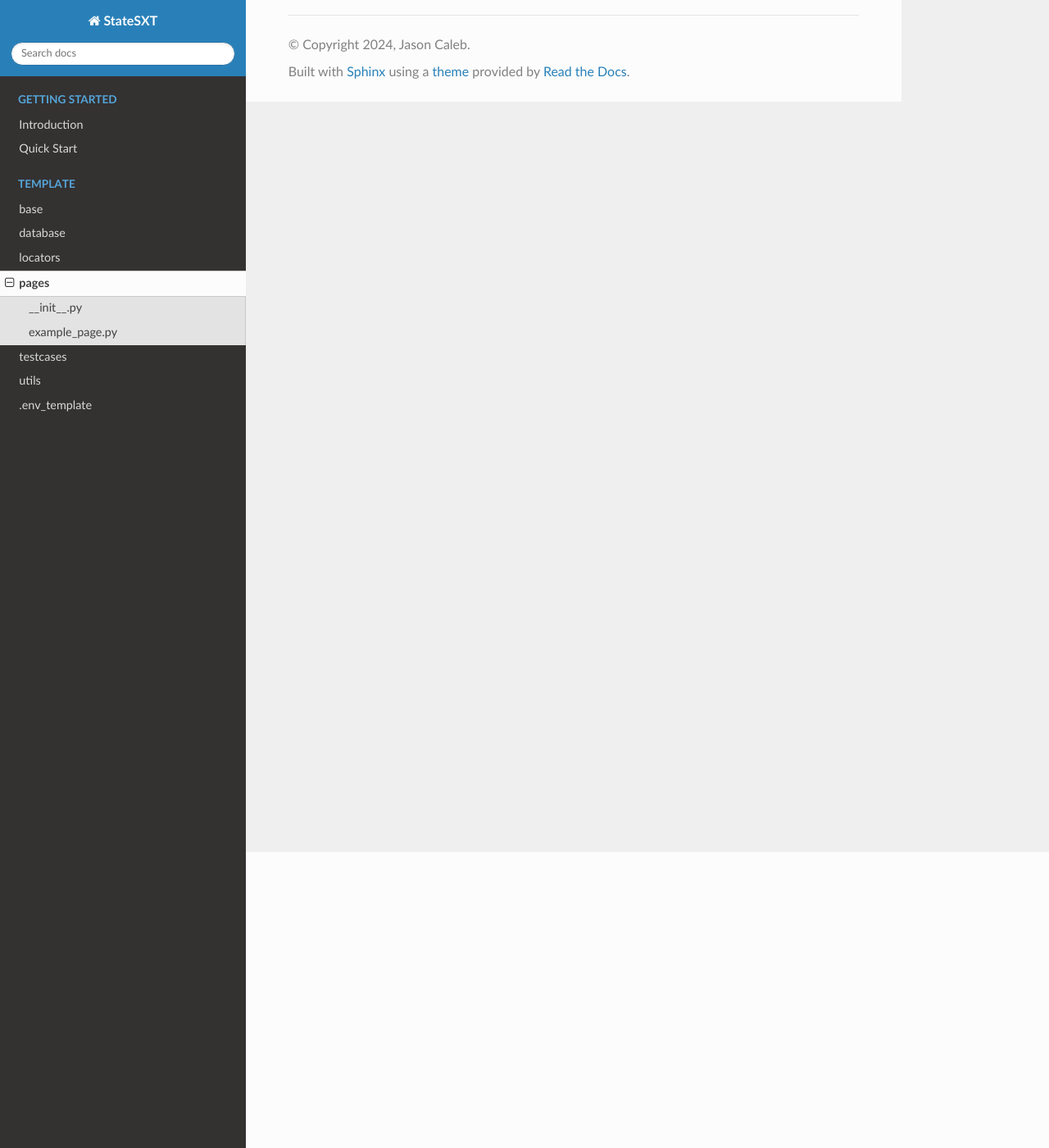
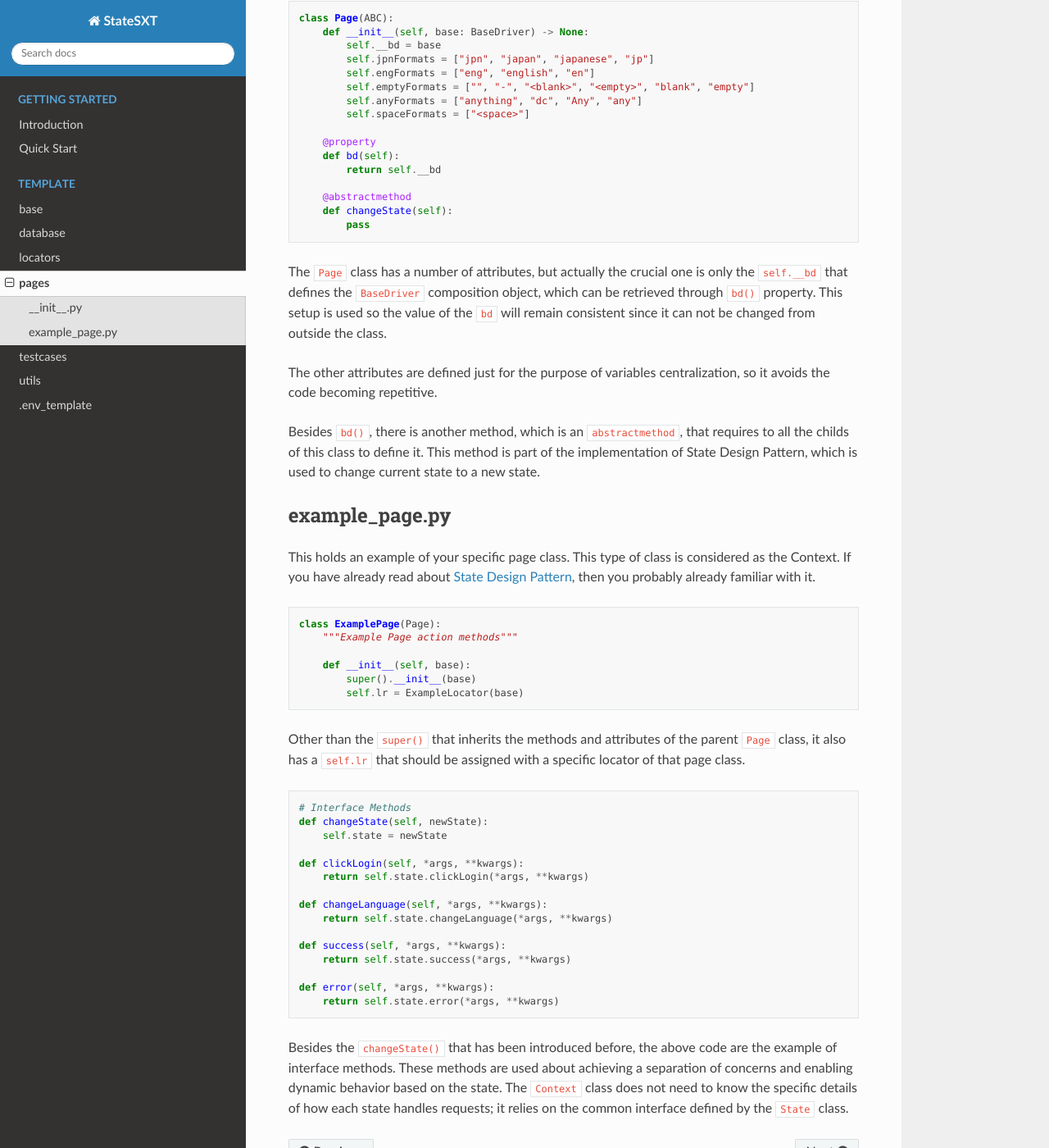
Before and after one commit to cjsonnnnn/StateSXT, a Sphinx documentation site: the page built from statesxt/docs/contents/pages.rst, in a window 1280 px wide and 1400 px high, scrolled down 361 px. Shown: the whole window at 82% size. Built offline with Sphinx 7.4.7 and the Read the Docs theme 2.0.0, drawn with Linux system fonts in a browser that asks for light colours; some of the changed text lies outside the part shown.

Commit message:
documentation for /locators and /pages

```diff
--- a/statesxt/docs/contents/pages.rst
+++ b/statesxt/docs/contents/pages.rst
@@ -1,10 +1,69 @@
 pages
 +++++
-This is where all pages are placed.
+This is where other things related to your pages are placed, e.g. transitions definition and methods whose scope is limited to pages only.
 
 
 __init__.py
 ===========
+For this dunder init file, besides its function to recognize the directory, in this case is ``/pages``, as a Python package, it also defines a ``Page`` class, which the parent of all your pages in the future.
+
+.. code-block:: python
+
+    class Page(ABC):
+        def __init__(self, base: BaseDriver) -> None:
+            self.__bd = base
+            self.jpnFormats = ["jpn", "japan", "japanese", "jp"]
+            self.engFormats = ["eng", "english", "en"]
+            self.emptyFormats = ["", "-", "<blank>", "<empty>", "blank", "empty"]
+            self.anyFormats = ["anything", "dc", "Any", "any"]
+            self.spaceFormats = ["<space>"]
+
+        @property
+        def bd(self):
+            return self.__bd
+
+        @abstractmethod
+        def changeState(self):
+            pass
+
+The ``Page`` class has a number of attributes, but actually the crucial one is only the ``self.__bd`` that defines the ``BaseDriver`` composition object, which can be retrieved through ``bd()`` property. This setup is used so the value of the ``bd`` will remain consistent since it can not be changed from outside the class.
+
+The other attributes are defined just for the purpose of variables centralization, so it avoids the code becoming repetitive.
+
+Besides ``bd()``, there is another method, which is an ``abstractmethod``, that requires to all the childs of this class to define it. This method is part of the implementation of State Design Pattern, which is used to change current state to a new state.
+
 
 example_page.py
 ===============
+This holds an example of your specific page class. This type of class is considered as the Context. If you have already read about `State Design Pattern <https://refactoring.guru/design-patterns/state>`_, then you probably already familiar with it.
+
+.. code-block:: python
+
+    class ExamplePage(Page):
+        """Example Page action methods"""
+
+        def __init__(self, base):
+            super().__init__(base)
+            self.lr = ExampleLocator(base)
+
+Other than the ``super()`` that inherits the methods and attributes of the parent ``Page`` class, it also has a ``self.lr`` that should be assigned with a specific locator of that page class.
+
+.. code-block:: python
+
+    # Interface Methods
+    def changeState(self, newState):
+        self.state = newState
+
+    def clickLogin(self, *args, **kwargs):
+        return self.state.clickLogin(*args, **kwargs)
+
+    def changeLanguage(self, *args, **kwargs):
+        return self.state.changeLanguage(*args, **kwargs)
+
+    def success(self, *args, **kwargs):
+        return self.state.success(*args, **kwargs)
+
+    def error(self, *args, **kwargs):
+        return self.state.error(*args, **kwargs)
+
+Besides the ``changeState()`` that has been introduced before, the above code are the example of interface methods. These methods are used about achieving a separation of concerns and enabling dynamic behavior based on the state. The ``Context`` class does not need to know the specific details of how each state handles requests; it relies on the common interface defined by the ``State`` class.
```
Also changed, not shown: statesxt/docs/contents/locators.rst (+46 -1 lines).
